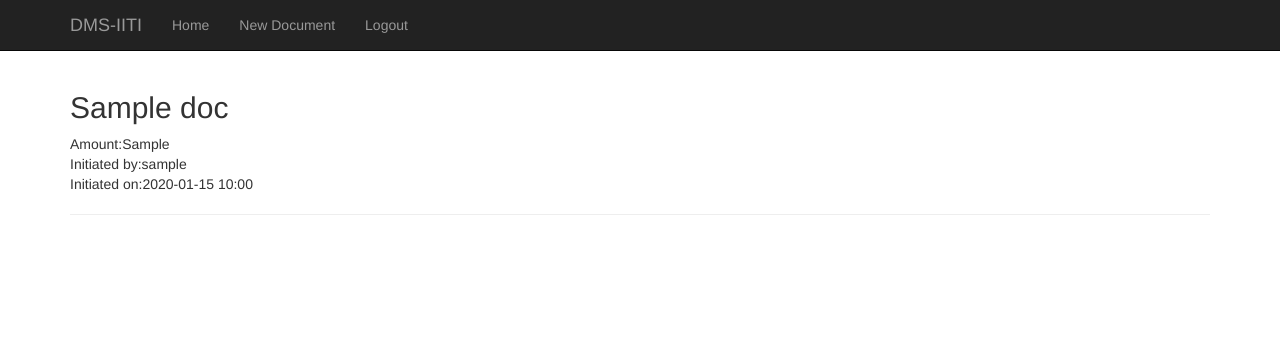
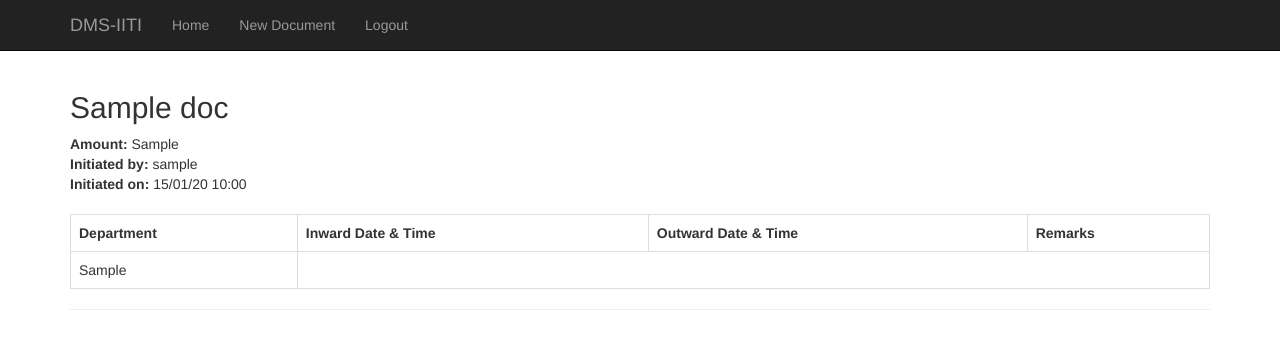
Before and after one commit to mb-14/cse258-iiti-group4, a Flask app: page /doc/1 in a window 1280 px wide. Shown: the top 349 px of the page. Run offline with Flask 2, Linux system fonts and the light colour scheme; a user stored in the database is signed in; tables that the repository leaves empty hold one stand-in row (values such as "Sample post"); some libraries are stand-ins or nearby versions.

Commit message:
Implement logging

```diff
--- a/models.py
+++ b/models.py
@@ -36,6 +36,9 @@ class User(db.Model):
     def get_id(self):
         return unicode(self.id)
 
+    def get_department(self):
+        return self.department
+
     def __repr__(self):
         return '<User %r>' % (self.username)
 
@@ -48,12 +51,14 @@ class Docs(db.Model):
     user_id =  db.Column(db.Integer, db.ForeignKey('users.id')) ## initiated by
     last_user_id = db.Column(db.Integer, db.ForeignKey('users.id')) ## last recieved by
     accepted = db.Column(db.Integer)
+    log = db.Column(db.Text)
 
     def __init__(self, title, amount):
         self.title = title
         self.amount = amount
-        self.init_date = datetime.utcnow()
+        self.init_date = datetime.now()
         self.accepted = 0
+        self.log = ''
 
     def can_forward(self, current):
         if(self.accepted%2 == 0 and current == self.last_user_id):
@@ -66,3 +71,9 @@ class Docs(db.Model):
             return True
         else:
             return False
+
+    def log_approve(self, department , date):
+        self.log += department+'|'+date+'|'
+
+    def log_forward(self, date, remark):
+        self.log += date+'|'+remark+'#'
--- a/templates/forward.html
+++ b/templates/forward.html
@@ -13,6 +13,11 @@
           <input type="text" id="recipient" name="recipient" class="form-control"
 			 placeholder="Enter username" required>
     </div></div>
+<div class="form-group">
+		  <label for="remark" class="col-sm-2 control-label">Remark:</label>
+		<div class="col-sm-4">
+          <textarea rows="3" id="remark" name="remark" class="form-control"></textarea>
+    </div></div>
          <div class="form-group">
     <div class="col-sm-offset-2 col-sm-10">
       <button type="submit" class="btn btn-success">Forward</button>
--- a/templates/view.html
+++ b/templates/view.html
@@ -1,7 +1,23 @@
 {% extends "layout.html" %}
 {% block body %}
  <h2>{{doc.title}}</h2>
- Amount:{{doc.amount}}<br>
- Initiated by:{{name}}<br>
- Initiated on:{{ doc.init_date.strftime('%Y-%m-%d %H:%M') }}
+ <b>Amount:</b> {{doc.amount}}<br>
+ <b>Initiated by:</b> {{name}}<br>
+ <b>Initiated on:</b> {{ doc.init_date.strftime('%d/%m/%y %H:%M') }}
+ <br><br>
+
+ <table id="doc_table" class="table table-bordered ">
+      <tr>
+        <th>Department
+        <th>Inward Date & Time
+        <th>Outward Date & Time
+        <th>Remarks
+      {%- for row in doc.log.strip().split('#') if row%}
+      <tr>
+			{%- for item in row.split('|') %}
+        <td>{{ item }}</td>
+       {%- endfor %}
+      {%- endfor %}
+    </table>
+
 {% endblock %}
--- a/views.py
+++ b/views.py
@@ -1,5 +1,6 @@
 from flask import session, request, flash, url_for, redirect, render_template, abort ,g
 from app import app
+from datetime import datetime
 from models import *
 from flask.ext.login import login_user , logout_user , current_user , login_required
 
@@ -12,6 +13,7 @@ def index():
             doc_id = request.form['accept']
             doc_item = Docs.query.get(doc_id)
             doc_item.accepted += 1
+            doc_item.log_approve(g.user.department,datetime.now().strftime('%d/%m/%Y %H:%M'))
             db.session.commit()
             flash('Document accepted')
             redirect(url_for('index'))
@@ -30,6 +32,8 @@ def new():
         else:
             doc = Docs(request.form['title'], request.form['amount'])
             doc.last_user_id = doc.user_id = g.user.id
+
+            doc.log_approve(g.user.department,'NA')
             db.session.add(doc)
             db.session.commit()
             flash('Document was successfully created')
@@ -72,12 +76,14 @@ def forward(doc_id):
         return render_template('forward.html',doc=doc_item)
 
     recipient = request.form['recipient']
+    remark = request.form['remark']
     registered_user = User.query.filter_by(email=recipient).first()
     if registered_user is None:
         flash('Recipient email ID does not exist' , 'error')
         return redirect(url_for('forward',doc_id=doc_id))
     doc_item.last_user_id = registered_user.id
     doc_item.accepted += 1
+    doc_item.log_forward(datetime.now().strftime('%d/%m/%Y %H:%M'),remark)
     db.session.commit()
     flash('Forwarded document successfully')
     return redirect(url_for('index'))
```
Also changed, not shown: app.db.
